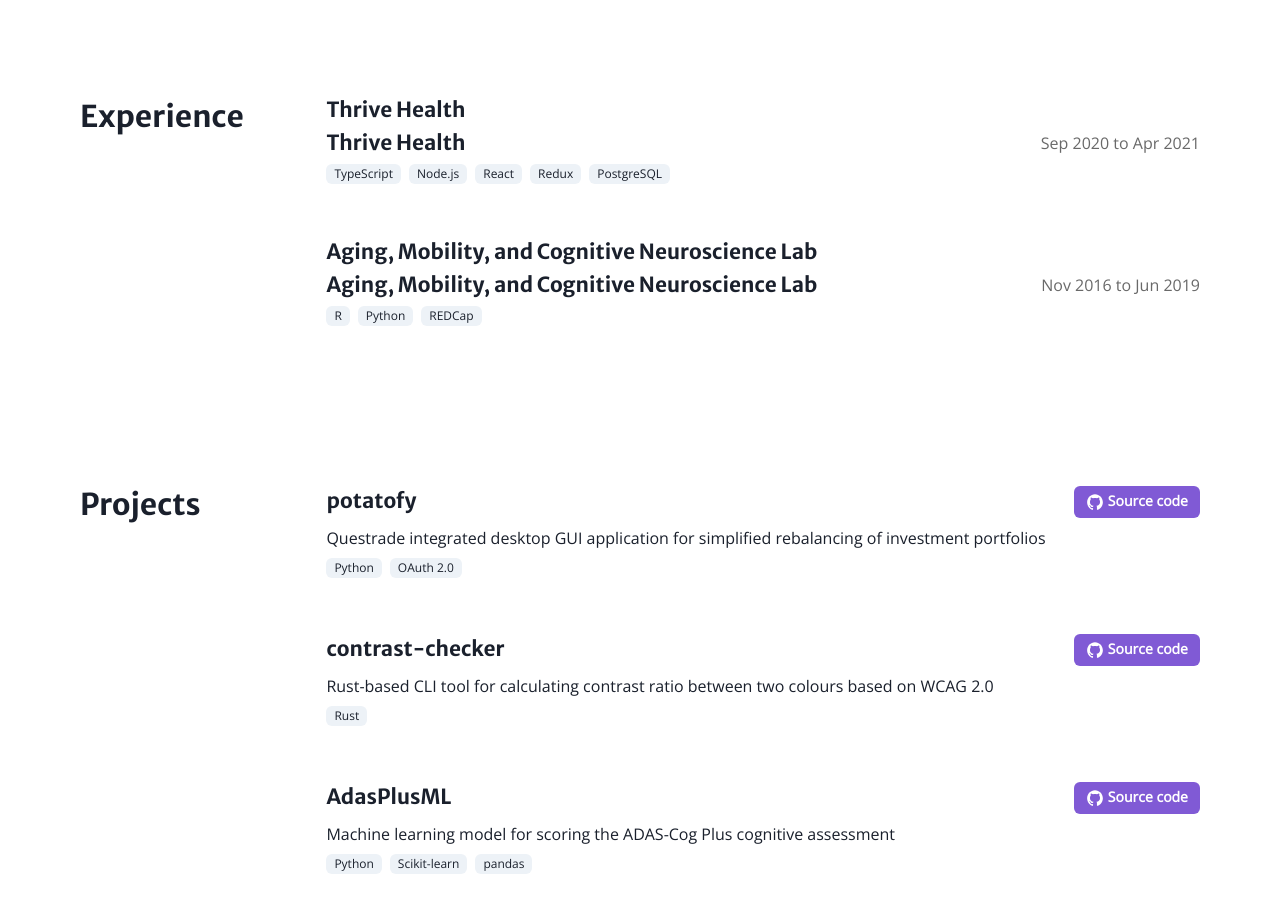
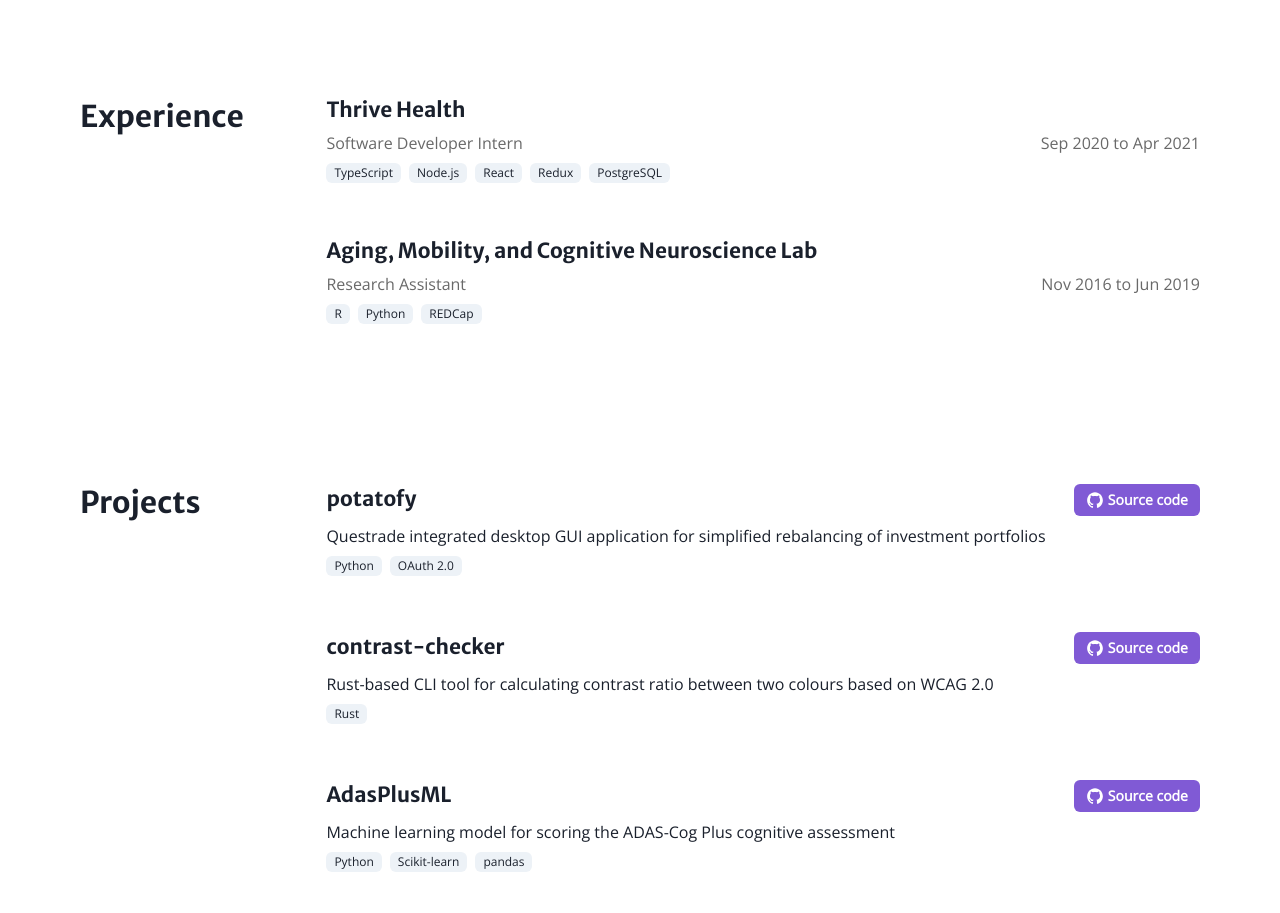
Before and after one commit to patchan/patchan.dev, a Next.js app: page / in a window 1280 px wide. Shown: the part 820-1733 px from the top of the page. Built offline with nearby package versions, Linux system fonts and the light colour scheme.

Commit message:
change spacing

```diff
--- a/components/Position.tsx
+++ b/components/Position.tsx
@@ -20,11 +20,7 @@ const Position: React.FC<PositionProps> = ({ company, link, title, dates, tech }
         </Link>
       </Heading>
       <Stack direction='row' wrap='wrap' align='center' spacing={0}>
-        <Heading as='h3' fontSize='1.3em' fontFamily='Merriweather Sans'>
-          <Link href={link}>
-            {company}
-          </Link>
-        </Heading>
+        <Text color={theme.colors.text.secondary}>{title}</Text>
         <Spacer />
         <Text color={theme.colors.text.secondary}>{`${dates.start} to ${dates.end}`}</Text>
       </Stack>
```
